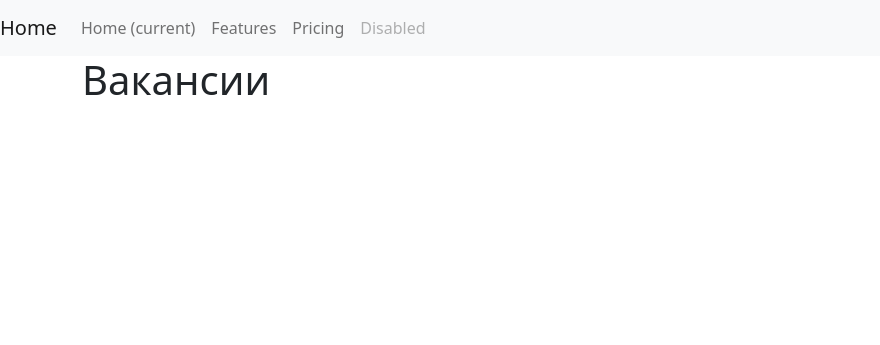
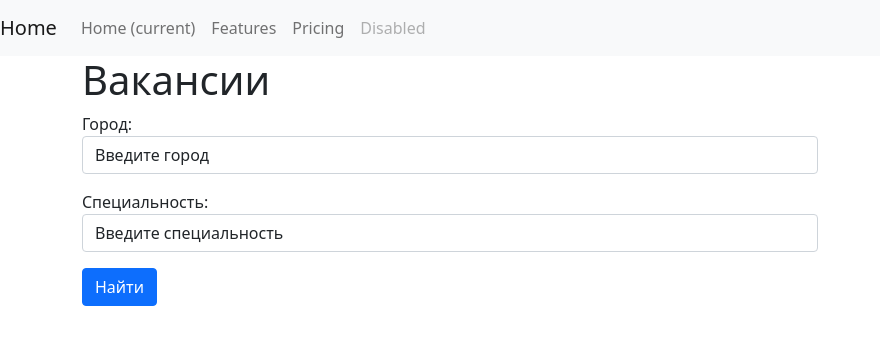
Before and after one commit to iboiarkin96/scraping_service, a Django app: page /home/ in a window 1280 px wide. Shown: the top 345 px of the page, without its empty margins (0-880 px from the left). Run offline with Django 3.2, Linux system fonts and the light colour scheme; data that the repository does not hold is empty; some libraries are stand-ins or nearby versions.

Commit message:
add forms

```diff
--- /dev/null
+++ b/src/scraping_service/scraping/forms.py
@@ -0,0 +1,22 @@
+from django import forms
+from .models import Language, City
+
+class FindForm(forms.Form):
+    """Основная форма поиска на сайте
+    """
+    city = forms.ModelChoiceField(queryset= City.objects.all(),
+                                    empty_label='Введите город',
+                                    to_field_name='name',
+                                    required=False,
+                                    widget = forms.Select(attrs = {'class' : 'form-control'}),
+                                    label='Город'
+
+                                    )
+
+    Language = forms.ModelChoiceField(queryset= Language.objects.all()
+                                        , empty_label='Введите специальность'
+                                        , to_field_name='name'
+                                        , required=False
+                                        , widget = forms.Select(attrs = {'class' : 'form-control'}),
+                                        label='Специальность'
+                                     )
--- a/src/scraping_service/scraping/templates/scraping/home.html
+++ b/src/scraping_service/scraping/templates/scraping/home.html
@@ -13,4 +13,28 @@
             </div>
         </div>
         {% endfor %}
+
+        <div class="row ">
+            <div class="col-md-8">
+            <form method="GET", action="">
+                <div class="form-group">
+                    <!-- <input type="text" id="city" class="form-control" placeholder="Город"> -->
+                {{ form.as_p }}
+                </div>
+                <button type="submit" class="btn btn-primary">Найти</button>
+            </form>
+            </div>
+        </div>
 {% endblock %}
+
+<!-- <div class="row ">
+    <div class="col-md-8">
+    <form method="GET", action="">
+        <div class="form-group">
+            <input type="text" id="city" class="form-control" placeholder="Город">
+        {{ form.as_p }}
+        </div>
+        <button type="submit" class="btn btn-primary">Найти</button>
+    </form>
+    </div>
+</div> -->
--- a/src/scraping_service/scraping/views.py
+++ b/src/scraping_service/scraping/views.py
@@ -1,7 +1,21 @@
+from .forms import FindForm
 from django.shortcuts import render
 from .models import Vacancy
 
 def home_view(request):
-    qs = Vacancy.objects.all()
-    _context = dict(object_list = qs)
+    #  данныепараметры пришли из формы на сайте
+    city = request.GET.get('city')
+    language = request.GET.get('language')
+
+    qs = []
+    _filter = {}
+    form = FindForm()
+
+    if city or language:
+        if city:
+            _filter['city__name'] = city
+        if language:
+            _filter['language__name'] = language
+        qs = Vacancy.objects.filter(**_filter)
+    _context = dict(object_list = qs, form = form)
     return render(request, 'scraping/home.html', context = _context)
```
